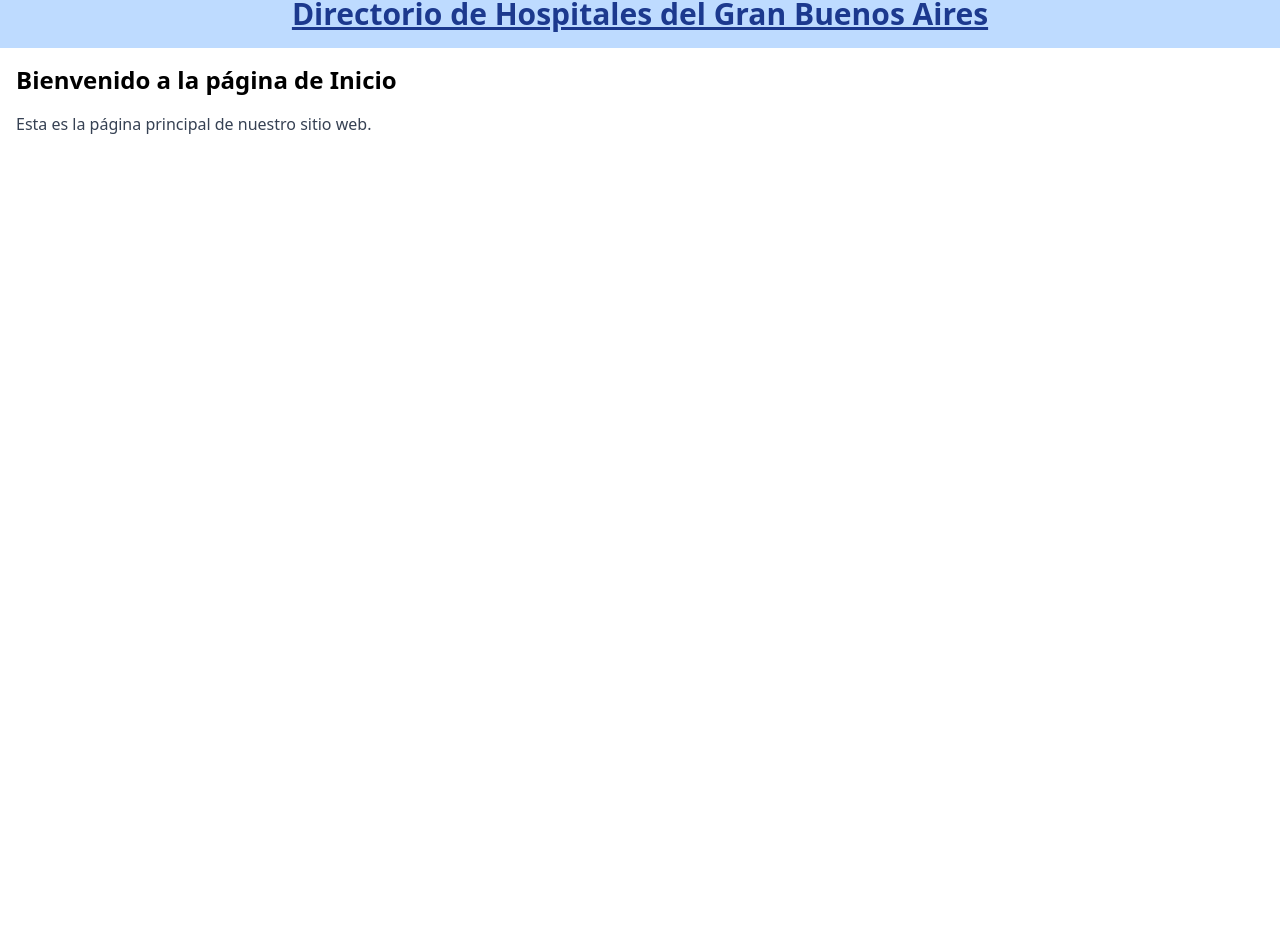
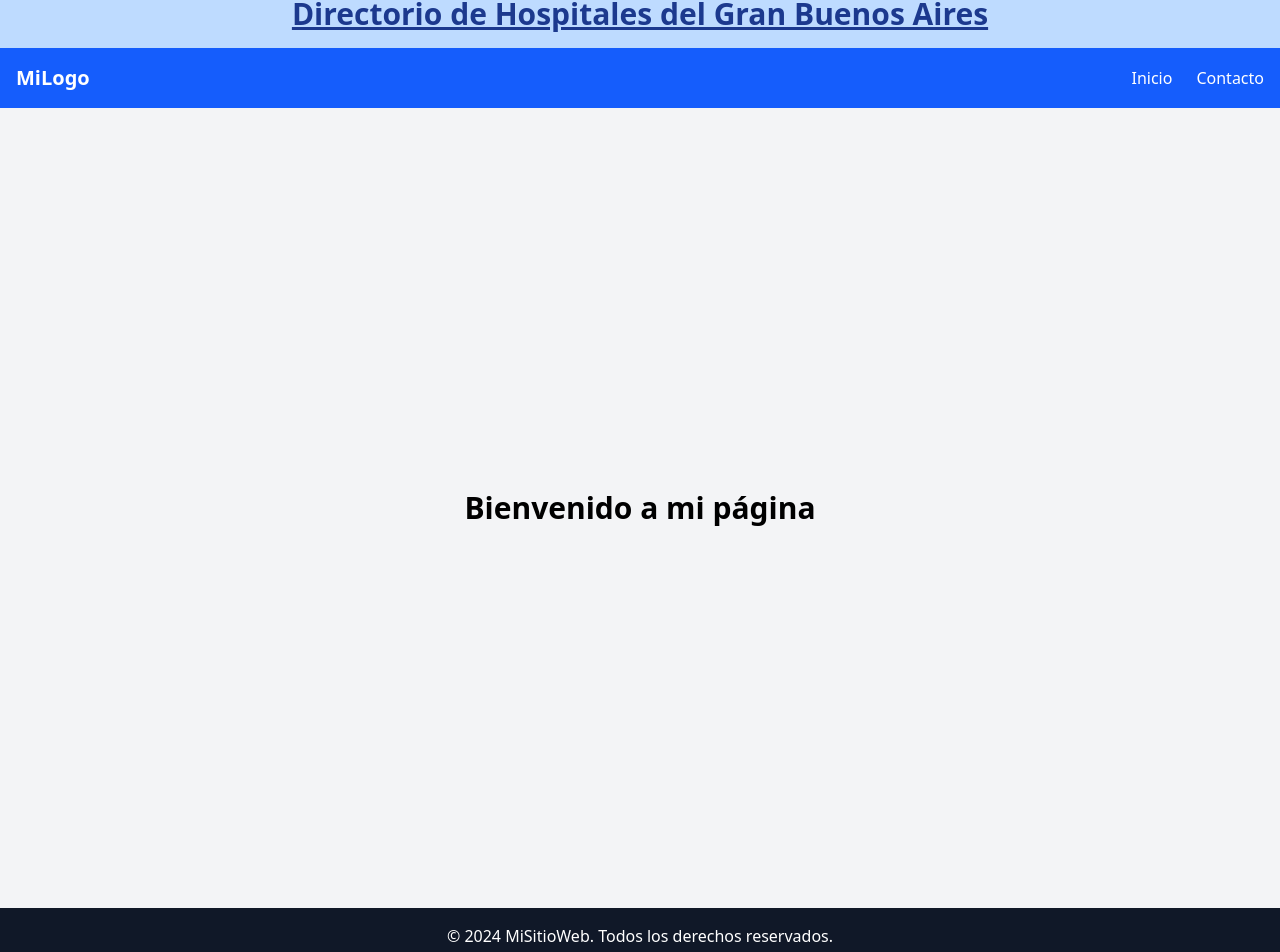
Before and after one commit to Guzman5825/frontEnd-directorioDeHospitalesGBA, a React (Vite) app: page / in a window 1280 px wide. Shown: the part 20-972 px from the top of the page. Before the commit the page ends 800 px from the top, so only its background shows below. Built offline with nearby package versions, Linux system fonts and the light colour scheme.

Commit message:
agregaciond e tailwindcss

```diff
--- a/src/pages/inicio.jsx
+++ b/src/pages/inicio.jsx
@@ -1,10 +1,34 @@
 function Inicio() {
-  return (
-    <div className="p-4">
-      <h1 className="text-2xl font-bold mb-4">Bienvenido a la página de Inicio</h1>
-      <p className="text-gray-700">Esta es la página principal de nuestro sitio web.</p>
-    </div>
-  )
+    return (
+        <div className="flex flex-col min-h-screen">
+            {/* Navbar */}
+            <nav className="bg-blue-600 text-white shadow-md">
+                <div className="container mx-auto flex justify-between items-center p-4">
+                    {/* Logo */}
+                    <div className="font-bold text-xl">MiLogo</div>
+
+                    {/* Links */}
+                    <ul className="flex gap-6">
+                        <li className="hover:text-gray-200 cursor-pointer">Inicio</li>
+                        <li className="hover:text-gray-200 cursor-pointer">Contacto</li>
+                    </ul>
+                </div>
+            </nav>
+
+            {/* Contenido principal */}
+            <main className="min-h-screen w-full flex items-center justify-center bg-gray-100">
+                <h1 className="text-3xl font-bold">Bienvenido a mi página</h1>
+            </main>
+
+
+            {/* Footer */}
+            <footer className="bg-gray-900 text-white">
+                <div className="container mx-auto p-4 text-center">
+                    &copy; 2024 MiSitioWeb. Todos los derechos reservados.
+                </div>
+            </footer>
+        </div>
+    )
 }
 
 export default Inicio
```
